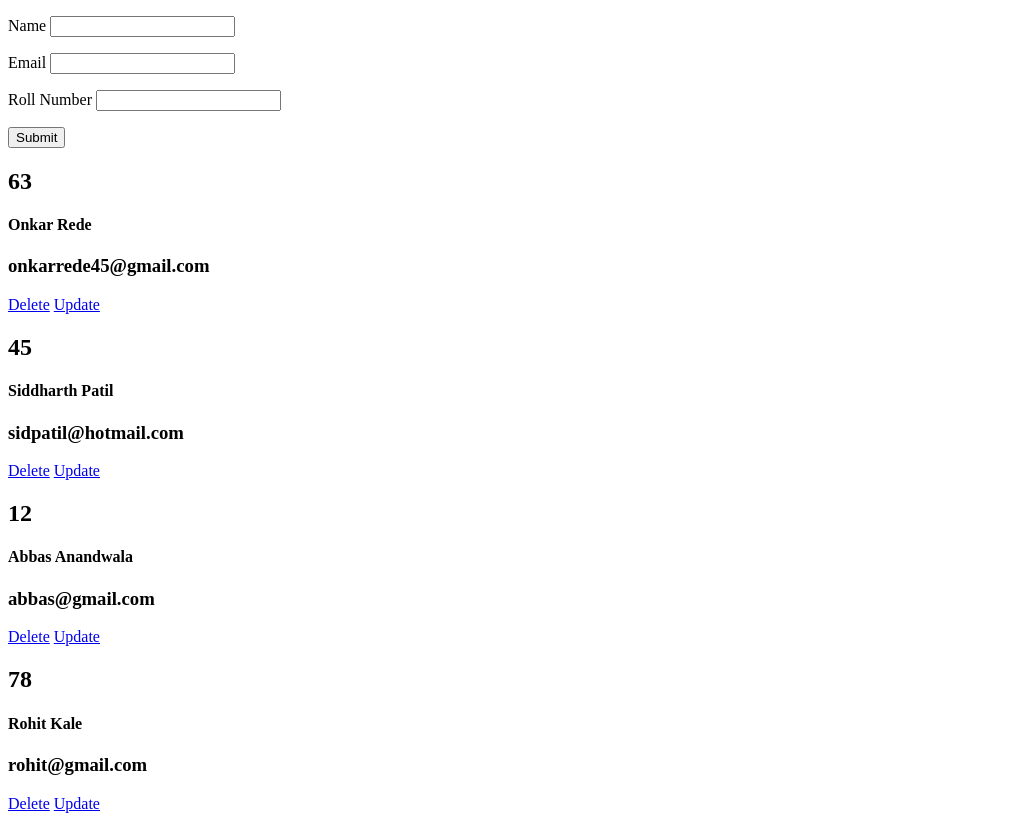
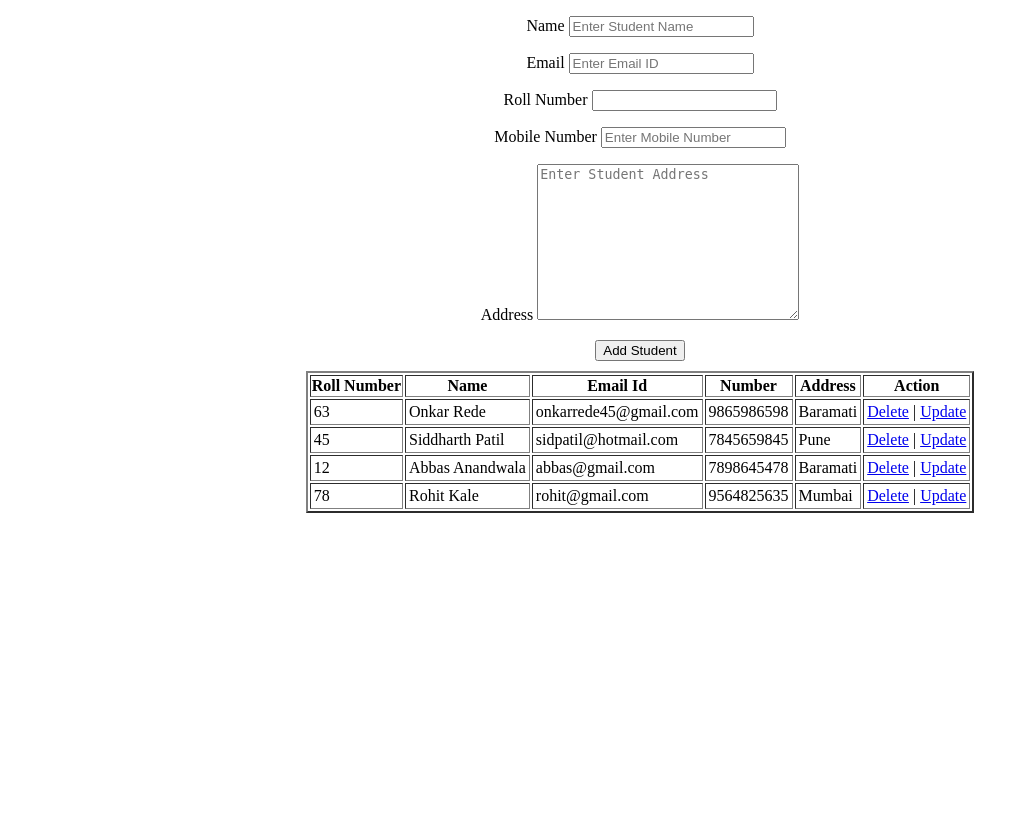
Before and after one commit to onkar45/django-crud, a Django app: page / in a window 1280 px wide. Shown: the whole page, without its empty margins (0-1029 px from the left). After the commit the page ends 513 px from the top, so only its background shows below. Run offline with Django 3.2, Linux system fonts and the light colour scheme; data comes from the database, SQL or seed files in the repository; both versions use the stored data as it was after the commit.

Commit message:
added mobile number and address

```diff
--- a/example_crud/settings.py
+++ b/example_crud/settings.py
@@ -26,7 +26,7 @@ INSTALLED_APPS = [
     'django.contrib.sessions',
     'django.contrib.messages',
     'django.contrib.staticfiles',
-    "myapp.apps.MyappConfig",
+    "myapp",
 ]
 
 MIDDLEWARE = [
--- a/myapp/models.py
+++ b/myapp/models.py
@@ -5,7 +5,8 @@ class Student(models.Model):
     roll_number = models.IntegerField()
     name = models.CharField(max_length=200)
     email_id = models.EmailField(max_length=256)
-    # marks = models.ManyToManyField("Marks")
+    mobile_number = models.CharField(max_length=15)
+    address = models.TextField()
 
-# class Subject(models.Model):
-#     name = models.CharField(max_length=50)
+    def __str__(self):
+        return f"{str(self.roll_number)} {str(self.name)}"
--- a/myapp/templates/index.html
+++ b/myapp/templates/index.html
@@ -1,31 +1,65 @@
 <!DOCTYPE html>
 <html lang="en">
+
 <head>
     <meta charset="UTF-8">
     <meta http-equiv="X-UA-Compatible" content="IE=edge">
     <meta name="viewport" content="width=device-width, initial-scale=1.0">
     <title>CRUD App using Django</title>
+    <style>
+        table {
+            margin-top: 10px;
+        }
+
+        td {
+            margin: 3px;
+            padding: 3px;
+        }
+    </style>
 </head>
+
 <body>
-    <form name="student_form" method="post">
+    <form name="student_form" method="post" align="center">
         {% csrf_token %}
         <p>Name
-            <input type="text" name="name">
+            <input type="text" name="name" placeholder="Enter Student Name">
         </p>
         <p>Email
-            <input type="email" name="email_id">
+            <input type="email" name="email_id" placeholder="Enter Email ID">
         </p>
         <p>Roll Number
             <input type="number" name="roll_number">
         </p>
-        <button type="submit">Submit</button>
+        <p>Mobile Number
+            <input type="text" name="mobile_number" placeholder="Enter Mobile Number">
+        </p>
+        <p>Address
+            <textarea name="address" cols="30" rows="10" placeholder="Enter Student Address"></textarea>
+        </p>
+        <button type="submit">Add Student</button>
     </form>
-    {% for student in students %}
-        <h2>{{student.roll_number}}</h2>
-        <h4>{{student.name}}</h4>
-        <h3>{{student.email_id}}</h3>
-        <a href="{% url "delete" student.roll_number %}">Delete</a>
-        <a href="{% url "update_student" student.roll_number %}">Update</a>
-    {% endfor %}
+    <table border=2 align="center">
+        <tr>
+            <th>Roll Number</th>
+            <th>Name</th>
+            <th>Email Id</th>
+            <th>Number</th>
+            <th>Address</th>
+            <th>Action</th>
+        </tr>
+        {% for student in students %}
+        <tr>
+            <td>{{student.roll_number}}</td>
+            <td>{{student.name}}</td>
+            <td>{{student.email_id}}</td>
+            <td>{{student.mobile_number}}</td>
+            <td>{{student.address}}</td>
+            <td><a href="{% url 'delete' student.roll_number %}">Delete</a>
+                | <a href="{% url 'update_student' student.roll_number %}">Update</a>
+            </td>
+        </tr>
+        {% endfor %}
+    </table>
 </body>
+
 </html>
--- a/myapp/views.py
+++ b/myapp/views.py
@@ -6,7 +6,9 @@ def index(request):
         roll = request.POST["roll_number"]
         email = request.POST["email_id"]
         name = request.POST["name"]
-        student = Student(name=name, roll_number=roll, email_id=email)
+        mobile_number = request.POST["mobile_number"]
+        address = request.POST["address"]
+        student = Student(name=name, roll_number=roll, email_id=email, mobile_number=mobile_number, address=address)
         student.save()
 
     students = Student.objects.all()
@@ -33,6 +35,8 @@ def update(request, roll):
         student = Student.objects.get(roll_number=roll)
         student.name = request.POST.get("name")
         student.roll_number = request.POST.get("roll_number")
+        student.mobile_number = request.POST.get("mobile_number")
+        student.address = request.POST.get("address")
         student.email_id = request.POST.get("email_id")
         student.save()
     return redirect(index)
```
Also changed, not shown: myapp/templates/update_student.html (+11 -2 lines), db.sqlite3, 1 other file.
